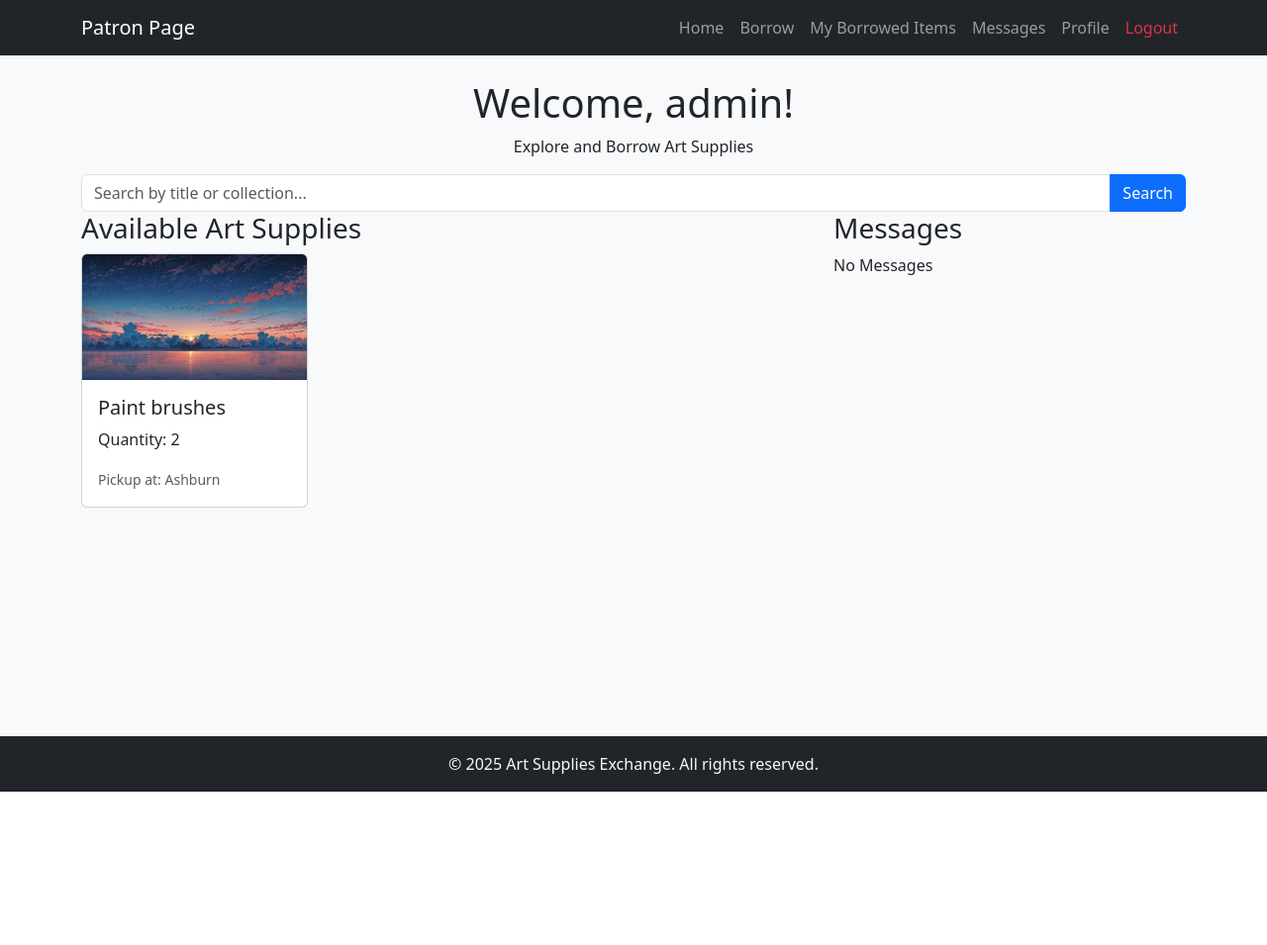
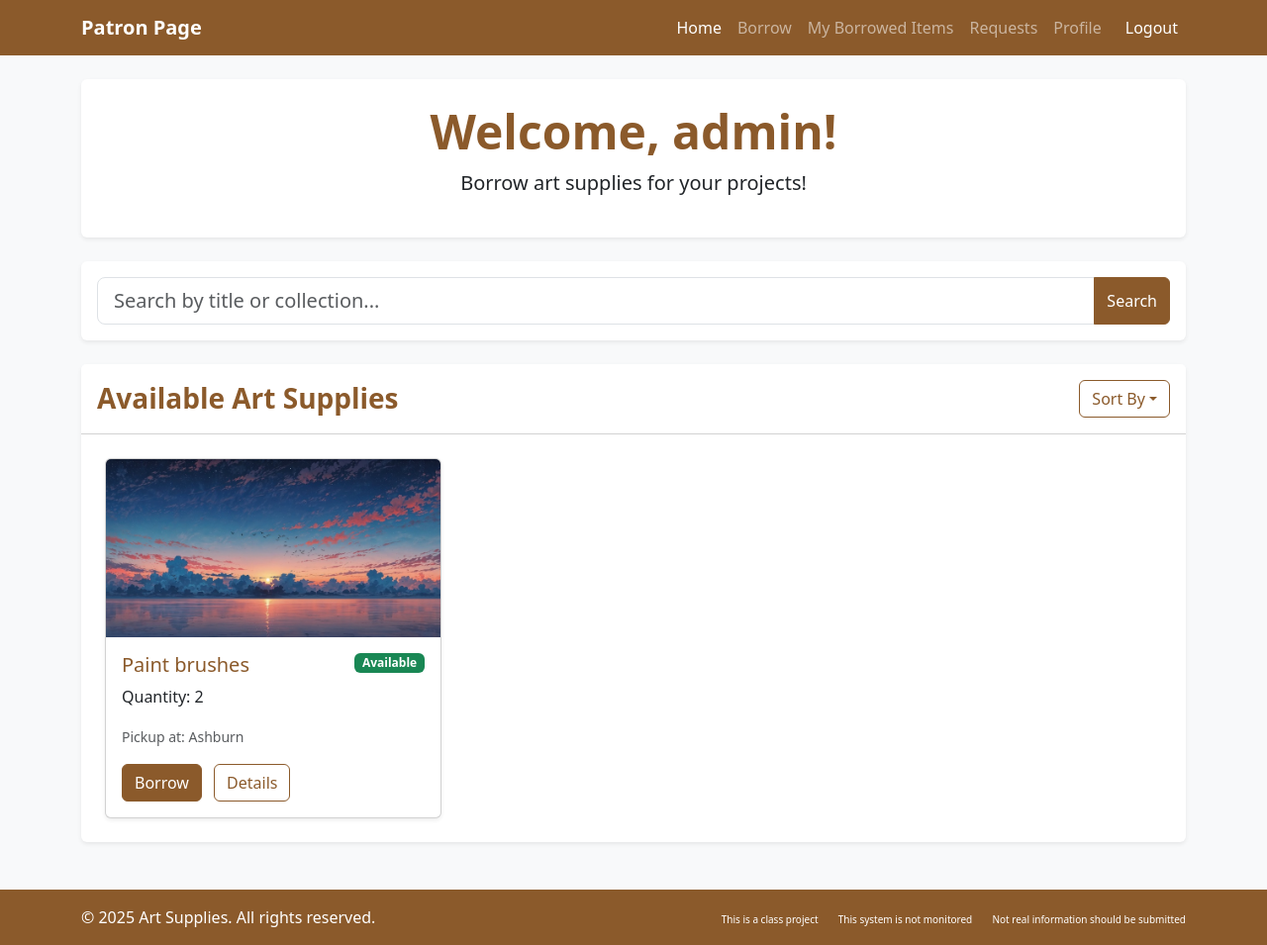
Before and after one commit to afiap333/art-library-afia, a Django app: page /patron/ in a window 1280 px wide. Shown: the whole page at 99% size. Before the commit the page ends 800 px from the top, so only its background shows below. Run offline with Django 5.2, Linux system fonts and the light colour scheme; a user stored in the database is signed in; data comes from the database, SQL or seed files in the repository; both versions use the stored data as it was after the commit; data that the repository does not hold is empty; some libraries are stand-ins or nearby versions.

Commit message:
started styling patron and profile

```diff
--- a/artlibrary/templates/artlibrary/librarian.html
+++ b/artlibrary/templates/artlibrary/librarian.html
@@ -8,7 +8,7 @@
     <title>Librarian Dashboard</title>
     {% bootstrap_css %}
     {% bootstrap_javascript %}
-    <style>
+     <style>
         html, body {
             height: 100%;
             margin: 0;
@@ -38,7 +38,6 @@
             <div class="collapse navbar-collapse" id="navbarNav">
                 <ul class="navbar-nav ms-auto">
                     <li class="nav-item"><a class="nav-link" href="#">Home</a></li>
-                    <li class="nav-item"><a class="nav-link" href="#">Borrow</a></li>
                     <li class="nav-item"><a class="nav-link" href="#" data-bs-toggle="modal" data-bs-target="#addItemModal">Add Item</a></li>
                     <li class="nav-item"><a class="nav-link" href="#">Messages</a></li>
                     <li class="nav-item"><a class="nav-link" href="{% url 'profile' %}">Profile</a></li>
--- a/artlibrary/templates/artlibrary/patron.html
+++ b/artlibrary/templates/artlibrary/patron.html
@@ -9,104 +9,154 @@
     {% bootstrap_css %}
     {% bootstrap_javascript %}
     <style>
-        html, body {
-            height: 100%;
-            margin: 0;
+        :root {
+            --bs-primary: #8B5A2B;
+            --bs-primary-rgb: 139, 90, 43;
+            --bs-secondary: #A67C52;
+            --bs-secondary-rgb: 166, 124, 82;
+            --bs-dark: #5D4037;
+        }
+
+        body {
+            min-height: 100vh;
             display: flex;
             flex-direction: column;
         }
 
-        body {
-            display: flex;
-            flex-direction: column;
+        .main-content {
+            flex: 1;
         }
 
-        .container {
-            flex: 1;
+        .bg-brown {
+            background-color: #8B5A2B !important;
+        }
+
+        .text-brown {
+            color: #8B5A2B !important;
+        }
+
+        .btn-brown {
+            background-color: #8B5A2B;
+            border-color: #8B5A2B;
+            color: white;
+        }
+
+        .btn-outline-brown {
+            border-color: #8B5A2B;
+            color: #8B5A2B;
+        }
+
+        .btn-outline-brown:hover {
+            background-color: #8B5A2B;
+            color: white;
+        }
+
+        .card-img-top {
+            height: 180px;
+            object-fit: cover;
         }
     </style>
 </head>
 <body class="bg-light">
-
     <!-- Navigation Bar -->
-    <nav class="navbar navbar-expand-lg navbar-dark bg-dark">
+    <nav class="navbar navbar-expand-lg navbar-dark bg-brown">
         <div class="container">
-            <a class="navbar-brand" href="#">Patron Page</a>
+            <a class="navbar-brand fw-bold" href="#">Patron Page</a>
             <button class="navbar-toggler" type="button" data-bs-toggle="collapse" data-bs-target="#navbarNav">
                 <span class="navbar-toggler-icon"></span>
             </button>
             <div class="collapse navbar-collapse" id="navbarNav">
                 <ul class="navbar-nav ms-auto">
-                    <li class="nav-item"><a class="nav-link" href="#">Home</a></li>
+                    <li class="nav-item"><a class="nav-link active" href="#">Home</a></li>
                     <li class="nav-item"><a class="nav-link" href="#">Borrow</a></li>
                     <li class="nav-item"><a class="nav-link" href="#">My Borrowed Items</a></li>
-                    <li class="nav-item"><a class="nav-link" href="#">Messages</a></li>
+                    <li class="nav-item"><a class="nav-link" href="#">Requests</a></li>
                     <li class="nav-item"><a class="nav-link" href="{% url 'profile' %}">Profile</a></li>
                     <li class="nav-item">
-                        <a class="nav-link text-danger" href="{% url 'logout' %}">Logout</a>
+                        <a class="nav-link btn btn-danger btn-sm text-white ms-2" href="{% url 'logout' %}">Logout</a>
                     </li>
                 </ul>
             </div>
         </div>
     </nav>
 
-    <!-- Main Content -->
-    <div class="container mt-4">
-        <h1 class="text-center">Welcome, {{ request.user.get_full_name|default:request.user.username }}!</h1>
-        <p class="text-center">Explore and Borrow Art Supplies</p>
+    <div class="container main-content py-4">
+        <div class="card border-0 shadow-sm mb-4">
+            <div class="card-body text-center py-4">
+                <h1 class="display-5 fw-bold text-brown">Welcome, {{ request.user.get_full_name|default:request.user.username }}!</h1>
+                <p class="lead">Borrow art supplies for your projects!</p>
+            </div>
+        </div>
 
         <!-- Search Feature -->
+        <div class="card border-0 shadow-sm mb-4">
+            <div class="card-body p-3">
+                <form method="get" action="">
                     <div class="input-group">
-                <input type="text" name="query" class="form-control" placeholder="Search by title or collection...">
-                <button type="submit" class="btn btn-primary">Search</button>
+                        <input type="text" name="query" class="form-control form-control-lg" placeholder="Search by title or collection...">
+                        <button type="submit" class="btn btn-brown">Search</button>
+                    </div>
+                </form>
+            </div>
         </div>
 
-        <div class="row">
         <!-- Available Art Supplies -->
-            <div class="col-md-8">
-                <h3>Available Art Supplies</h3>
-                <div class="row">
+        <div class="card border-0 shadow-sm mb-4">
+            <div class="card-header bg-white d-flex justify-content-between align-items-center py-3">
+                <h3 class="card-title text-brown fw-bold mb-0">Available Art Supplies</h3>
+                <div class="dropdown">
+                    <button class="btn btn-outline-brown dropdown-toggle" type="button" data-bs-toggle="dropdown">Sort By</button>
+                    <ul class="dropdown-menu">
+                        <li><a class="dropdown-item" href="#">Newest First</a></li>
+                        <li><a class="dropdown-item" href="#">Name (A-Z)</a></li>
+                        <li><a class="dropdown-item" href="#">Availability</a></li>
+                    </ul>
+                </div>
+            </div>
+            <div class="card-body p-4">
+                <div class="row g-4">
                     {% for item in available_items %}
-                    <div class="col-md-4">
-                        <div class="card mb-3">
+                    <div class="col-md-4 col-sm-6">
+                        <div class="card h-100 shadow-sm">
                             <img src="{{ item.image.url }}" class="card-img-top" alt="{{ item.name }}">
                             <div class="card-body">
-                                <h5 class="card-title">{{ item.name }}</h5>
+                                <div class="d-flex justify-content-between align-items-start">
+                                    <h5 class="card-title text-brown">{{ item.name }}</h5>
+                                    <span class="badge bg-success">Available</span>
+                                </div>
                                 <p class="card-text">Quantity: {{ item.quantity }}</p>
                                 <p class="card-text"><small class="text-muted">Pickup at: {{ item.pickup_location }}</small></p>
+                                <div class="mt-3">
+                                    <a href="#" class="btn btn-brown">Borrow</a>
+                                    <a href="#" class="btn btn-outline-brown ms-2">Details</a>
+                                </div>
                             </div>
                         </div>
                     </div>
                     {% empty %}
-                    <p>No Art Supplies Currently Available</p>
-                    {% endfor %}
+                    <div class="col-12">
+                        <div class="alert alert-info">No Art Supplies Currently Available</div>
                     </div>
-            </div>
-
-            <!-- Messages Section -->
-            <div class="col-md-4">
-                <h3>Messages</h3>
-                <div class="list-group">
-                    {% for message in messages %}
-                    <div class="list-group-item">
-                        <strong>From: {{ message.sender }}</strong>
-                        <p>{{ message.content }}</p>
-                        <small class="text-muted">{{ message.timestamp }}</small>
-                    </div>
-                    {% empty %}
-                    <p>No Messages</p>
                     {% endfor %}
                 </div>
             </div>
         </div>
     </div>
-</body>
 
     <!-- Footer -->
-<footer class="bg-dark text-light text-center py-3 mt-4">
+    <footer class="py-3 bg-dark text-white mt-auto bg-brown">
         <div class="container">
-        <p class="mb-0">&copy; 2025 Art Supplies Exchange. All rights reserved.</p>
+            <div class="row">
+                <div class="col-md-6">
+                    <p class="mb-0">&copy; 2025 Art Supplies. All rights reserved.</p>
+                </div>
+                <div class="col-md-6 text-md-end">
+                    <a href="#" class="text-white text-decoration-none me-3" style="font-size: 10px;">This is a class project</a>
+                    <a href="#" class="text-white text-decoration-none me-3" style="font-size: 10px;">This system is not monitored</a>
+                    <a href="#" class="text-white text-decoration-none" style="font-size: 10px;">Not real information should be submitted</a>
+                </div>
+            </div>
         </div>
     </footer>
-
+</body>
 </html>
```
Also changed, not shown: artlibrary/templates/artlibrary/dashboard.html (added, +73 -0 lines), artlibrary/templates/artlibrary/userprofile.html (+66 -23 lines), db.sqlite3. Lines whose indentation alone changed are shown as unchanged.
